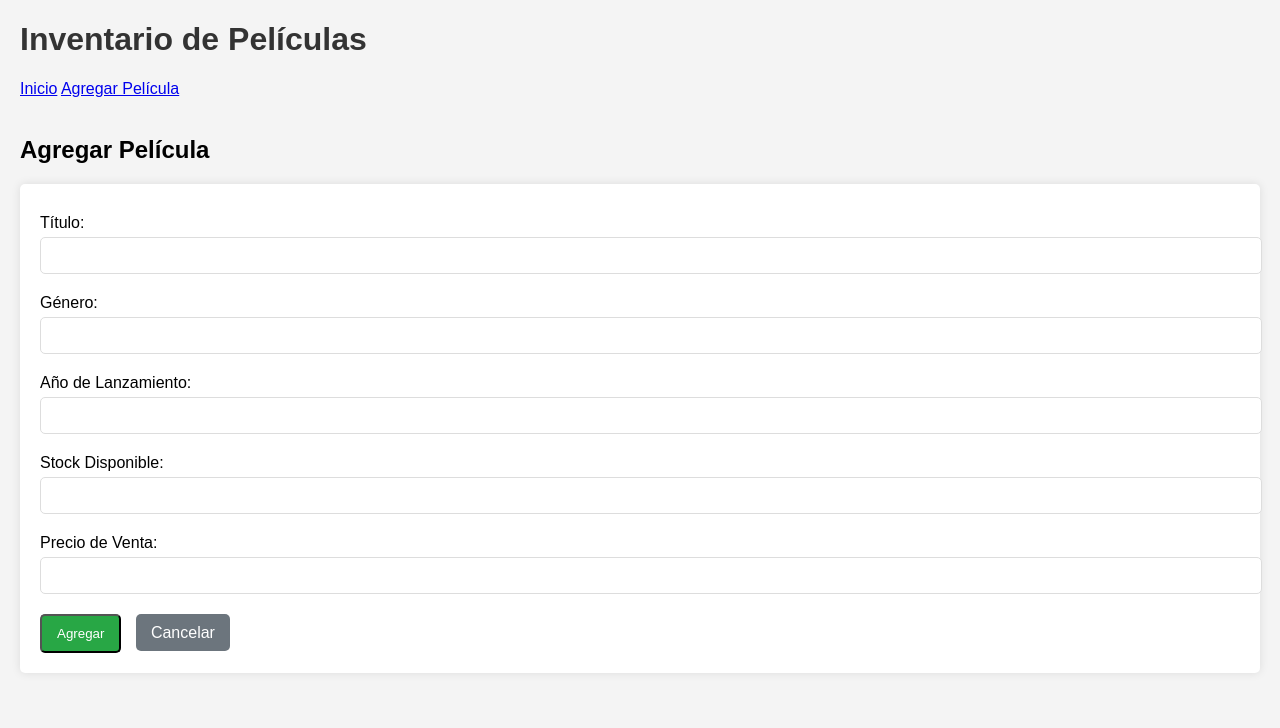
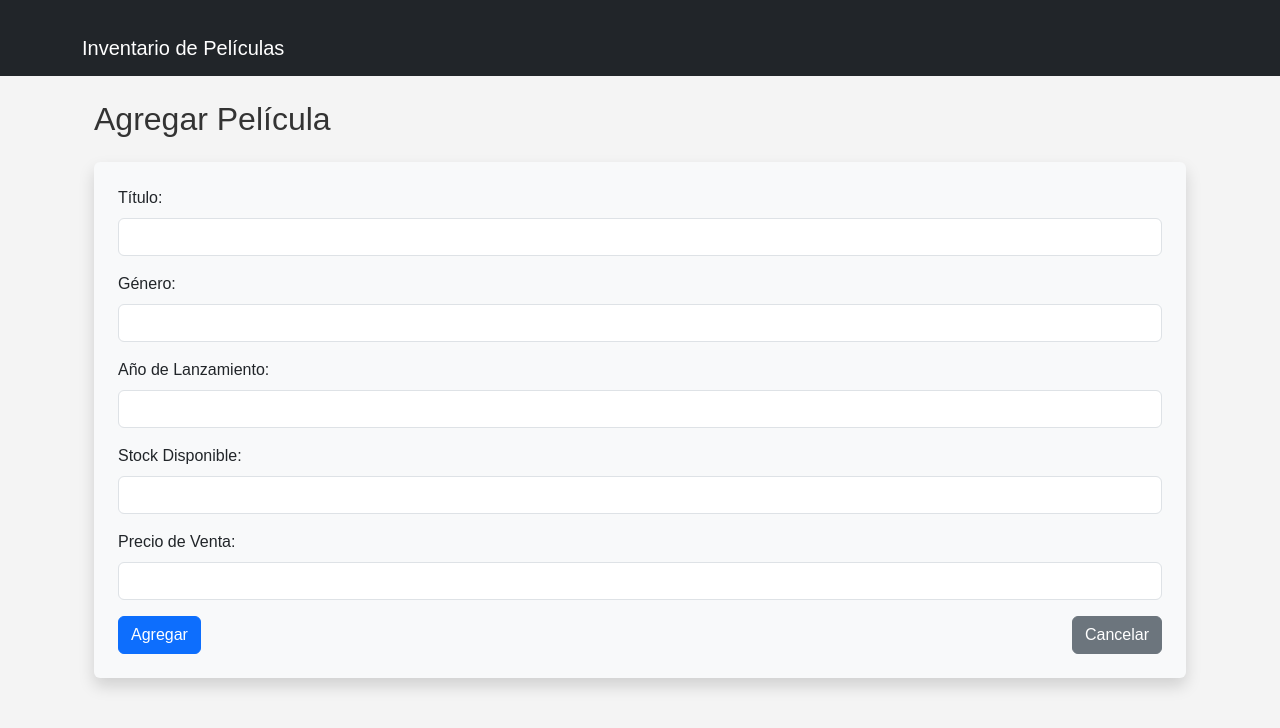
Before and after one commit to NightCrawler927/Proyecto_Aplicaciones_Distribuidas, a Flask app: page /pelicula/nueva in a window 1280 px wide. Shown: the top 728 px of the page. Run offline with Flask 3, Linux system fonts and the light colour scheme.

Commit message:
Animaciones
Se agregaron estilos para que se realicen animaciones entre vistas.

```diff
--- a/Frontend/static/style.css
+++ b/Frontend/static/style.css
@@ -1,95 +1,214 @@
+/* Estilos básicos */
 body {
     font-family: Arial, sans-serif;
-    margin: 20px;
     background-color: #f4f4f4;
+    margin: 0;
+    padding: 0;
 }
 
-h1 {
+h1, h2 {
     color: #333;
 }
 
-.flash {
-    padding: 10px;
-    margin-bottom: 20px;
-    border-radius: 5px;
+.container {
+    margin-top: 20px;
 }
 
-.flash.success {
-    background-color: #d4edda;
-    color: #155724;
+/* Animación de entrada para el contenedor principal */
+@keyframes fadeIn {
+    from {
+        opacity: 0;
+        transform: translateY(-20px);
+    }
+    to {
+        opacity: 1;
+        transform: translateY(0);
+    }
 }
 
-.flash.danger {
-    background-color: #f8d7da;
-    color: #721c24;
+.container {
+    animation: fadeIn 0.8s ease-out;
+}
+
+/* Animación para botones */
+@keyframes pulse {
+    0% {
+        transform: scale(1);
+    }
+    50% {
+        transform: scale(1.05);
+    }
+    100% {
+        transform: scale(1);
+    }
 }
 
 .btn {
-    padding: 10px 15px;
-    text-decoration: none;
-    color: white;
-    background-color: #28a745;
-    border-radius: 5px;
-    margin-right: 10px;
+    transition: background-color 0.3s ease, transform 0.3s ease;
 }
 
-.btn-danger {
-    background-color: #dc3545;
+.btn:hover {
+    animation: pulse 1s infinite;
 }
 
-.btn-cancel {
-    background-color: #6c757d;
+/* Animación para tarjetas */
+@keyframes cardEntrance {
+    from {
+        opacity: 0;
+        transform: scale(0.9);
+    }
+    to {
+        opacity: 1;
+        transform: scale(1);
+    }
 }
 
-table {
-    width: 100%;
-    border-collapse: collapse;
-    margin-top: 20px;
+.card {
+    animation: cardEntrance 0.5s ease-out;
+    transition: box-shadow 0.3s ease;
 }
 
-table, th, td {
-    border: 1px solid #ddd;
+.card:hover {
+    box-shadow: 0 4px 8px rgba(0, 0, 0, 0.2);
 }
 
-th, td {
-    padding: 10px;
-    text-align: left;
+/* Animación para la tabla */
+@keyframes tableRow {
+    from {
+        opacity: 0;
+        transform: translateX(-20px);
+    }
+    to {
+        opacity: 1;
+        transform: translateX(0);
+    }
 }
 
-th {
-    background-color: #f2f2f2;
+.table tbody tr {
+    animation: tableRow 0.5s ease-out;
+}
+
+/* Animación para los mensajes flash */
+@keyframes flashMessage {
+    0% {
+        opacity: 0;
+        transform: translateY(-10px);
+    }
+    100% {
+        opacity: 1;
+        transform: translateY(0);
+    }
+}
+
+.alert {
+    animation: flashMessage 0.5s ease-out;
+}
+
+/* Animación para el formulario */
+@keyframes formEntrance {
+    from {
+        opacity: 0;
+        transform: translateY(20px);
+    }
+    to {
+        opacity: 1;
+        transform: translateY(0);
+    }
+}
+
+form {
+    animation: formEntrance 0.8s ease-out;
+}
+
+/* Animación para los botones de acción */
+@keyframes bounce {
+    0%, 20%, 50%, 80%, 100% {
+        transform: translateY(0);
+    }
+    40% {
+        transform: translateY(-10px);
+    }
+    60% {
+        transform: translateY(-5px);
+    }
+}
+
+.btn-action {
+    transition: transform 0.3s ease;
+}
+
+.btn-action:hover {
+    animation: bounce 0.5s;
+}
+
+/* Animación para el título */
+@keyframes titleAnimation {
+    0% {
+        opacity: 0;
+        transform: translateX(-20px);
+    }
+    100% {
+        opacity: 1;
+        transform: translateX(0);
+    }
+}
+
+h2 {
+    animation: titleAnimation 0.8s ease-out;
+}
+
+/* Animación para los detalles de la película */
+@keyframes detailEntrance {
+    from {
+        opacity: 0;
+        transform: scale(0.95);
+    }
+    to {
+        opacity: 1;
+        transform: scale(1);
+    }
 }
 
 .detail-container {
-    background-color: white;
-    padding: 20px;
-    border-radius: 5px;
-    box-shadow: 0 0 10px rgba(0, 0, 0, 0.1);
-    margin-top: 20px;
+    animation: detailEntrance 0.6s ease-out;
 }
 
-form {
-    background-color: white;
-    padding: 20px;
-    border-radius: 5px;
-    box-shadow: 0 0 10px rgba(0, 0, 0, 0.1);
-    margin-top: 20px;
+/* Animación para los inputs del formulario */
+@keyframes inputFocus {
+    0% {
+        transform: scale(1);
+    }
+    50% {
+        transform: scale(1.02);
+    }
+    100% {
+        transform: scale(1);
+    }
 }
 
-label {
-    display: block;
-    margin-top: 10px;
+input:focus {
+    animation: inputFocus 0.3s ease-out;
 }
 
-input {
-    width: 100%;
-    padding: 10px;
-    margin-top: 5px;
-    margin-bottom: 10px;
-    border: 1px solid #ddd;
-    border-radius: 5px;
+/* Animación para el botón de eliminar */
+@keyframes shake {
+    0% {
+        transform: translateX(0);
+    }
+    25% {
+        transform: translateX(-5px);
+    }
+    50% {
+        transform: translateX(5px);
+    }
+    75% {
+        transform: translateX(-5px);
+    }
+    100% {
+        transform: translateX(0);
+    }
 }
 
-button {
-    margin-top: 10px;
+.btn-danger:hover {
+    animation: shake 0.5s;
 }
--- a/Frontend/templates/base.html
+++ b/Frontend/templates/base.html
@@ -4,26 +4,37 @@
     <meta charset="UTF-8">
     <meta name="viewport" content="width=device-width, initial-scale=1.0">
     <title>Inventario de Películas</title>
+    <!-- Bootstrap CSS -->
+    <link href="https://cdn.jsdelivr.net/npm/bootstrap@5.3.2/dist/css/bootstrap.min.css" rel="stylesheet">
+    <!-- Tu CSS personalizado -->
     <link rel="stylesheet" href="{{ url_for('static', filename='style.css') }}">
 </head>
 <body>
-    <header>
-        <h1>Inventario de Películas</h1>
-        <nav>
-            <a href="{{ url_for('index') }}">Inicio</a>
-            <a href="{{ url_for('agregar_pelicula') }}">Agregar Película</a>
-        </nav>
-    </header>
-    <br>
-    <main>
+    <nav class="navbar navbar-expand-lg navbar-dark bg-dark">
+        <div class="container">
+            <a class="navbar-brand" href="{{ url_for('index') }}">Inventario de Películas</a>
+            <button class="navbar-toggler" type="button" data-bs-toggle="collapse" data-bs-target="#navbarNav">
+                <span class="navbar-toggler-icon"></span>
+            </button>
+
+        </div>
+    </nav>
+
+    <div class="container mt-4">
         {% with messages = get_flashed_messages(with_categories=true) %}
             {% if messages %}
                 {% for category, message in messages %}
-                    <div class="alert {{ category }}">{{ message }}</div>
+                    <div class="alert alert-{{ 'success' if category == 'success' else 'danger' }}">
+                        {{ message }}
+                    </div>
                 {% endfor %}
             {% endif %}
         {% endwith %}
+
         {% block content %}{% endblock %}
-    </main>
+    </div>
+
+    <!-- Bootstrap Bundle with Popper -->
+    <script src="https://cdn.jsdelivr.net/npm/bootstrap@5.3.2/dist/js/bootstrap.bundle.min.js"></script>
 </body>
 </html>
--- a/Frontend/templates/pelicula_form.html
+++ b/Frontend/templates/pelicula_form.html
@@ -1,45 +1,45 @@
 {% extends "base.html" %}
 {% block content %}
-    <div class="form-container">
-        <h2>{% if pelicula %}Editar Película{% else %}Agregar Película{% endif %}</h2>
+    <div class="container mt-4">
+        <h2 class="mb-4">{% if pelicula %}Editar Película{% else %}Agregar Película{% endif %}</h2>
 
         <!-- Formulario -->
-        <form method="POST" class="movie-form">
-            <div class="form-group">
-                <label for="titulo">Título:</label>
-                <input type="text" id="titulo" name="titulo"
+        <form method="POST" class="bg-light p-4 rounded shadow">
+            <div class="mb-3">
+                <label for="titulo" class="form-label">Título:</label>
+                <input type="text" class="form-control" id="titulo" name="titulo"
                        value="{{ pelicula.titulo if pelicula else '' }}" required>
             </div>
 
-            <div class="form-group">
-                <label for="genero">Género:</label>
-                <input type="text" id="genero" name="genero"
+            <div class="mb-3">
+                <label for="genero" class="form-label">Género:</label>
+                <input type="text" class="form-control" id="genero" name="genero"
                        value="{{ pelicula.genero if pelicula else '' }}" required>
             </div>
 
-            <div class="form-group">
-                <label for="alanzamiento">Año de Lanzamiento:</label>
-                <input type="text" id="alanzamiento" name="alanzamiento"
+            <div class="mb-3">
+                <label for="alanzamiento" class="form-label">Año de Lanzamiento:</label>
+                <input type="text" class="form-control" id="alanzamiento" name="alanzamiento"
                        value="{{ pelicula.alanzamiento if pelicula else '' }}" required>
             </div>
 
-            <div class="form-group">
-                <label for="stockdisponible">Stock Disponible:</label>
-                <input type="number" id="stockdisponible" name="stockdisponible"
+            <div class="mb-3">
+                <label for="stockdisponible" class="form-label">Stock Disponible:</label>
+                <input type="number" class="form-control" id="stockdisponible" name="stockdisponible"
                        value="{{ pelicula.stockdisponible if pelicula else '' }}" required>
             </div>
 
-            <div class="form-group">
-                <label for="precioventa">Precio de Venta:</label>
-                <input type="number" step="0.01" id="precioventa" name="precioventa"
+            <div class="mb-3">
+                <label for="precioventa" class="form-label">Precio de Venta:</label>
+                <input type="number" step="0.01" class="form-control" id="precioventa" name="precioventa"
                        value="{{ pelicula.precioventa if pelicula else '' }}" required>
             </div>
 
-            <div class="form-buttons">
+            <div class="d-flex justify-content-between">
                 <button type="submit" class="btn btn-primary">
                     {% if pelicula %}Actualizar{% else %}Agregar{% endif %}
                 </button>
-                <a href="{{ url_for('index') }}" class="btn btn-cancel">Cancelar</a>
+                <a href="{{ url_for('index') }}" class="btn btn-secondary">Cancelar</a>
             </div>
         </form>
     </div>
```
Also changed, not shown: Frontend/templates/index.html (+27 -7 lines), Frontend/templates/pelicula_detail.html (+13 -11 lines).
